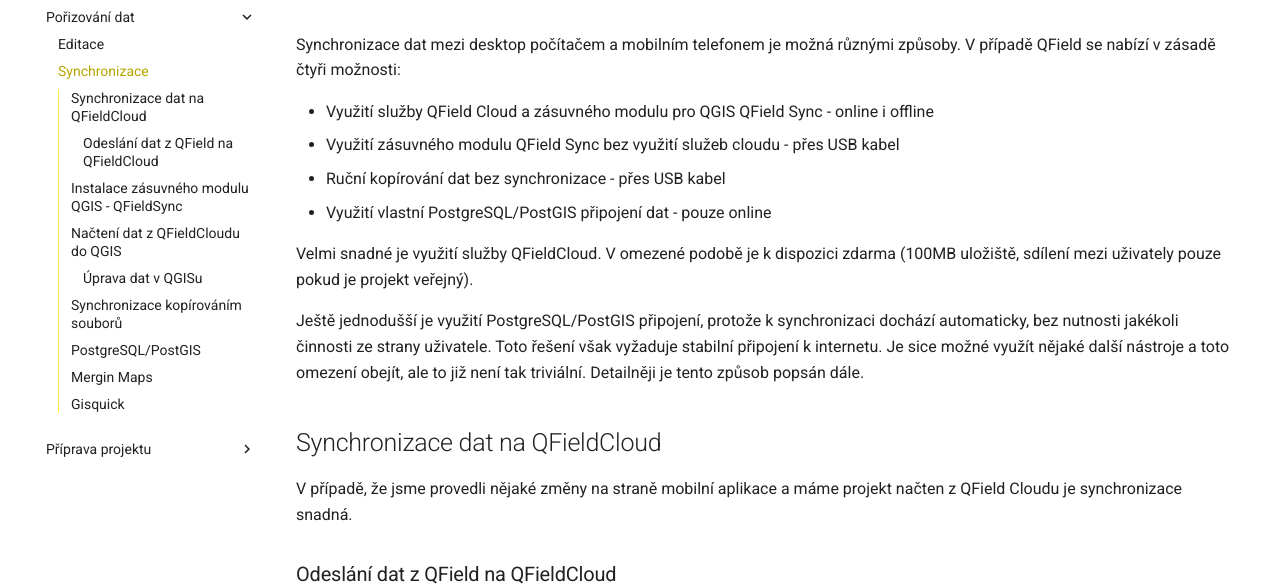
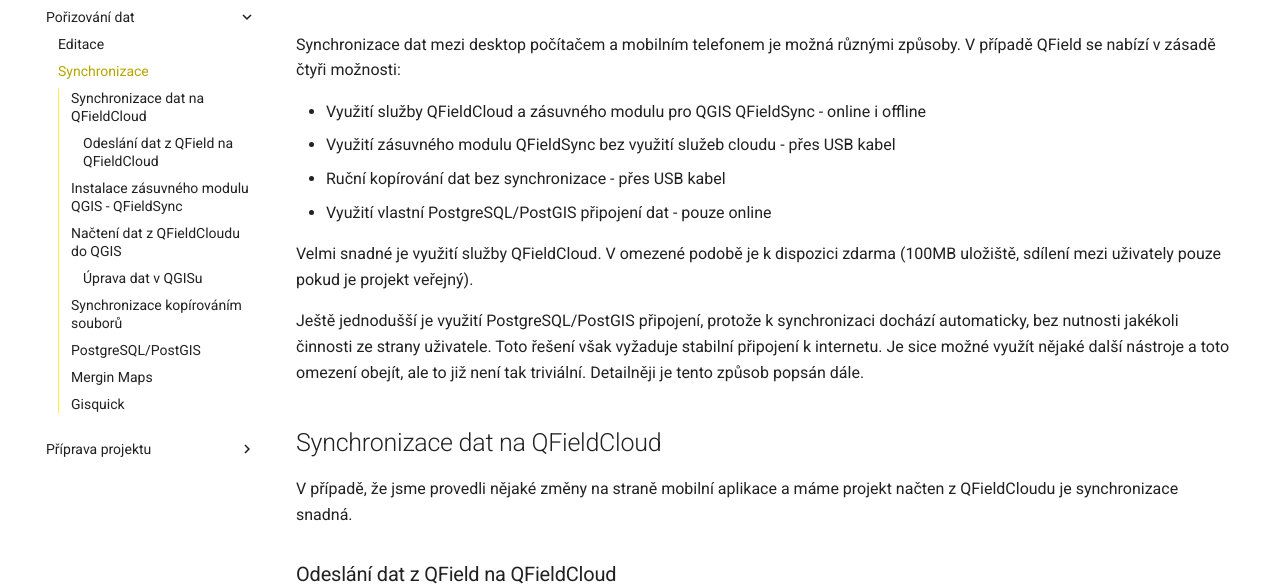
Before and after one commit to GISMentors/qfield, an MkDocs documentation site: the page built from docs/editace/synchronizace.md, in a window 1280 px wide and 900 px high. Shown: the part 148-735 px from the top of the window. Built offline with MkDocs 1.6.1 and Material for MkDocs 9.7.7, drawn with Linux system fonts in a browser that asks for light colours.

Commit message:
fix: QFieldSync a Cloud bez mezer

```diff
--- a/docs/editace/synchronizace.md
+++ b/docs/editace/synchronizace.md
@@ -3,8 +3,8 @@
 Synchronizace dat mezi desktop počítačem a mobilním telefonem je možná různými způsoby.
 V případě QField se nabízí v zásadě čtyři možnosti:
 
-* Využití služby QField Cloud a zásuvného modulu pro QGIS QField Sync - online i offline
-* Využití zásuvného modulu QField Sync bez využití služeb cloudu - přes USB kabel
+* Využití služby QFieldCloud a zásuvného modulu pro QGIS QFieldSync - online i offline
+* Využití zásuvného modulu QFieldSync bez využití služeb cloudu - přes USB kabel
 * Ruční kopírování dat bez synchronizace - přes USB kabel
 * Využití vlastní PostgreSQL/PostGIS připojení dat - pouze online
 
@@ -20,7 +20,7 @@
 ## Synchronizace dat na QFieldCloud
 
 V případě, že jsme provedli nějaké změny na straně mobilní aplikace
-a máme projekt načten z QField Cloudu je synchronizace snadná.
+a máme projekt načten z QFieldCloudu je synchronizace snadná.
 
 ### Odeslání dat z QField na QFieldCloud
 
```
